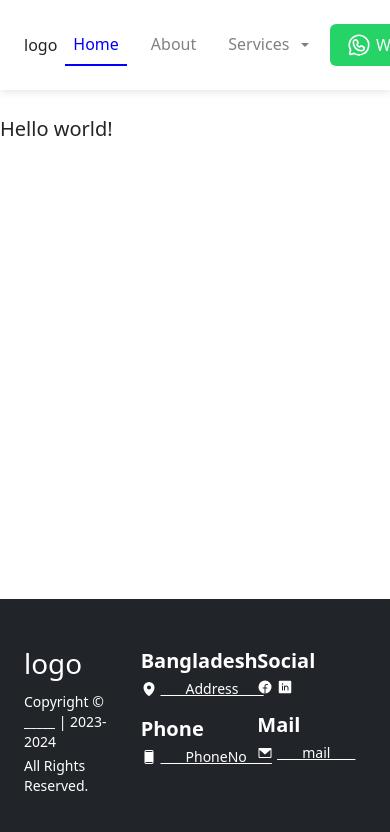
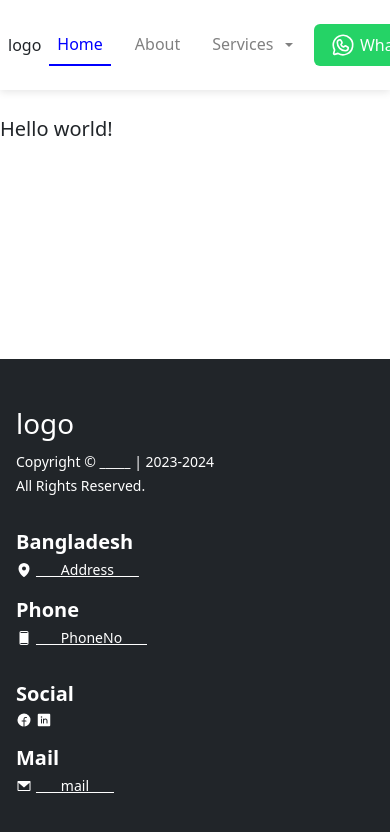
Before and after one commit to Chy-Zaber-Bin-Zahid/CodeSync5, a Next.js app: page / in a window 390 px wide. Shown: the top 832 px of the page. Built offline with nearby package versions, Linux system fonts and the light colour scheme.

Commit message:
footer responsive done

```diff
--- a/components/Footer.tsx
+++ b/components/Footer.tsx
@@ -7,8 +7,8 @@ import React from 'react'
 function Footer() {
   const currentYear = new Date().getFullYear();
   return (
-    <div className="bg-footerBg text-white px-4 py-12">
-      <div className='max-w-big-screen mx-auto grid grid-cols-3 gap-x-2'>
+    <div className="bg-footerBg text-white px-3 py-12 ">
+      <div className='max-w-big-screen mx-auto grid grid-cols-3 gap-x-6 nav-mq:grid-cols-1 nav-mq:gap-y-8 nav-mq:max-w-small-screen'>
         <div className='flex flex-col justify-start items-start gap-1'>
           <h1>logo</h1>
           <p className='text-sm m-0'>Copyright © _____ | 2023-{currentYear}</p>
--- a/components/Navbar.tsx
+++ b/components/Navbar.tsx
@@ -14,7 +14,7 @@ function Navbar() {
     const baseLinkActiveClass = "text-nav-active border-nav-active hover:text-nav-active";
     const baseLinkDefaultClass = "hover:text-nav-hover text-nav-default border-b-white";
     return (
-        <div className='sticky top-0 shadow-nav-shadow p-4 z-50 bg-white'>
+        <div className='sticky top-0 shadow-nav-shadow py-4 px-2 z-50 bg-white'>
             <div className="flex gap-2 justify-between items-center max-w-big-screen mx-auto" >
                 <div>logo</div>
                 <div className='flex justify-between items-center gap-3' >
--- a/tailwind.config.ts
+++ b/tailwind.config.ts
@@ -23,6 +23,10 @@ const config: Config = {
       },
       maxWidth: {
         'big-screen': '1200px',
+        'small-screen': '570px',
+      },
+      screens: {
+        'nav-mq': {'max': '765px'},
       },
     },
   },
```
